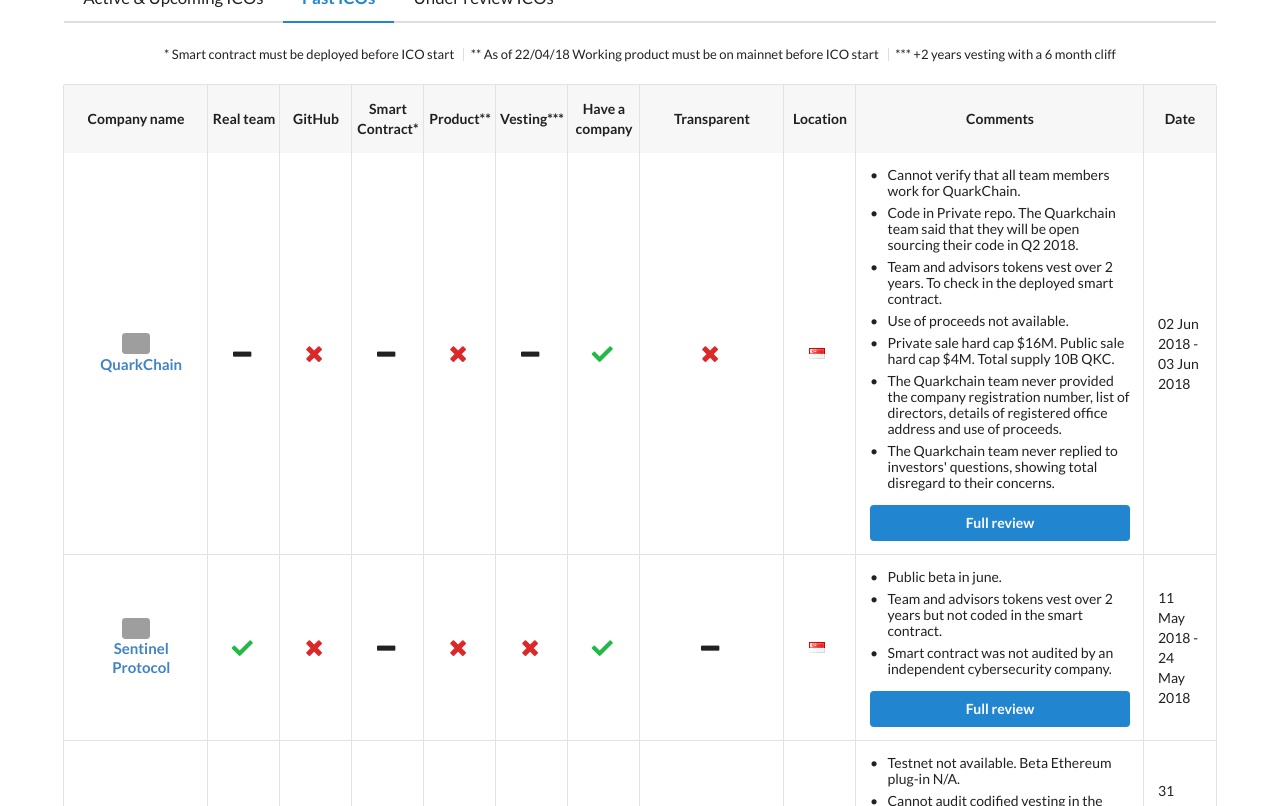
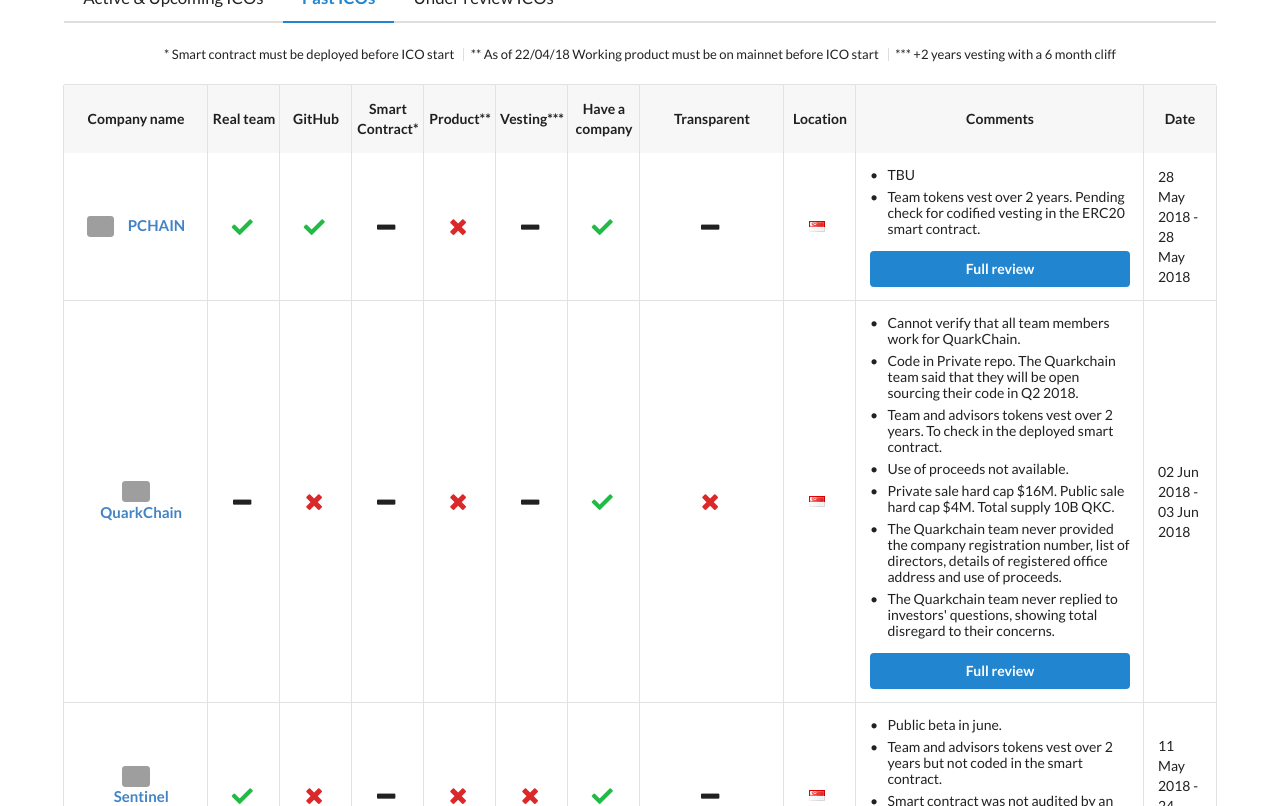
Before and after one commit to ico-check/ico-check, a Jekyll site: the page built from past.md, in a window 1280 px wide and 900 px high, scrolled down 563 px, cut to the strip 94-900 px from the top of the window. Built offline with Jekyll 4.4.1, drawn with Linux system fonts in a browser that asks for light colours; nearby versions of some CDN libraries; grey boxes are pictures that could not be loaded.

Commit message:
65-pchain-ico-check
Moved from In Review ICOs

```diff
--- a/_data/past-icos.yml
+++ b/_data/past-icos.yml
@@ -1,3 +1,22 @@
+- name: PCHAIN
+  image: https://i.imgur.com/scvV8GZ.jpg
+  url: https://pchain.org/
+  real_team: true
+  github: true
+  smart_contract:
+  product: false
+  min_vesting:
+  have_company: true
+  transparent:
+  location: Singapore
+  comments:
+    - content: TBU
+    - content: Team tokens vest over 2 years. Pending check for codified vesting in the ERC20 smart contract.
+  ico_start_date: 2018-05-28T11:00:00Z
+  ico_end_date: 2018-05-28T11:00:00Z
+  safe:
+  issue_url: https://github.com/ico-check/ico-check/issues/99
+
 - name: QuarkChain
   image: https://i.imgur.com/aYLlKxq.jpg
   url: https://quarkchain.io/
```
